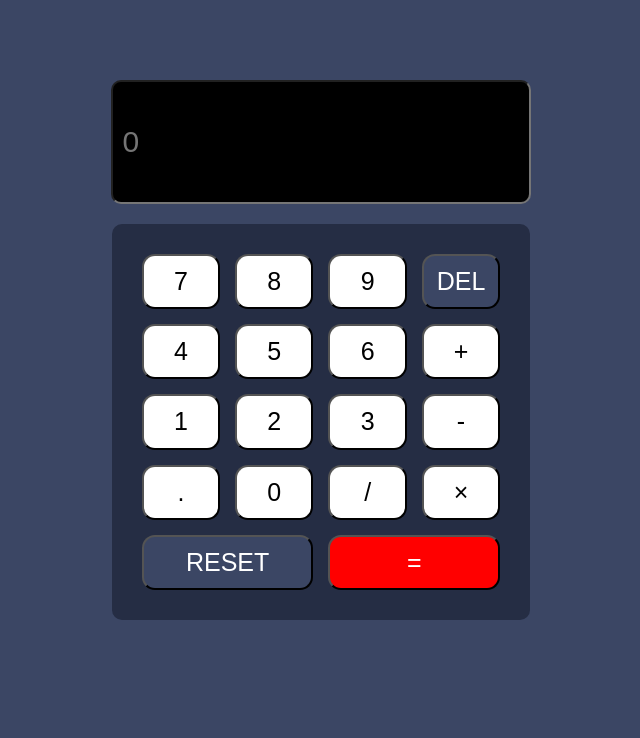
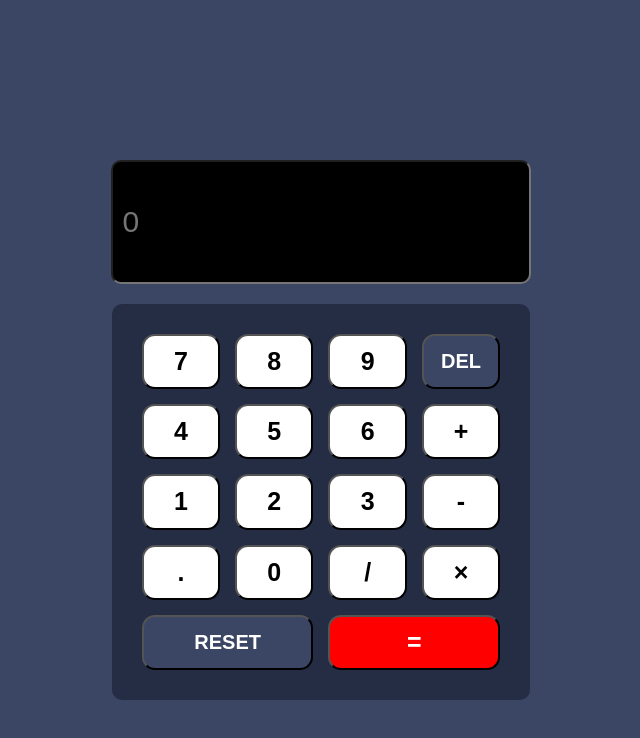
Before and after one commit to sandilyamanabendra16/MERN, a plain HTML site: page Micro_project4/micro_project4.html in a window 1280 px wide. Shown: the whole page, without its empty margins (319-959 px from the left). Drawn offline with Linux system fonts and the light colour scheme.

Commit message:
Add files via upload

```diff
--- a/Micro_project4/style4.css
+++ b/Micro_project4/style4.css
@@ -6,7 +6,7 @@ main{
     flex-direction:column;
     justify-content: center;
     align-items:center;
-    margin:20px;
+    margin:100px;
     padding:40px;
 }
 .input1{
@@ -34,6 +34,7 @@ main{
     background-color:white;
     font-size:25px;
     color:black;
+    font-weight: bold;
     text-align:center;
     border-radius:13px;
 }
@@ -41,12 +42,14 @@ main{
 #delete{
     color:white;
     background-color:#3B4664;
+    font-size:20px;
 }
 
 #reset{
     grid-column:1/3;
     color:white;
     background-color:#3B4664;
+    font-size:20px;
 }
 #equals{
     grid-column:3/5;
```
